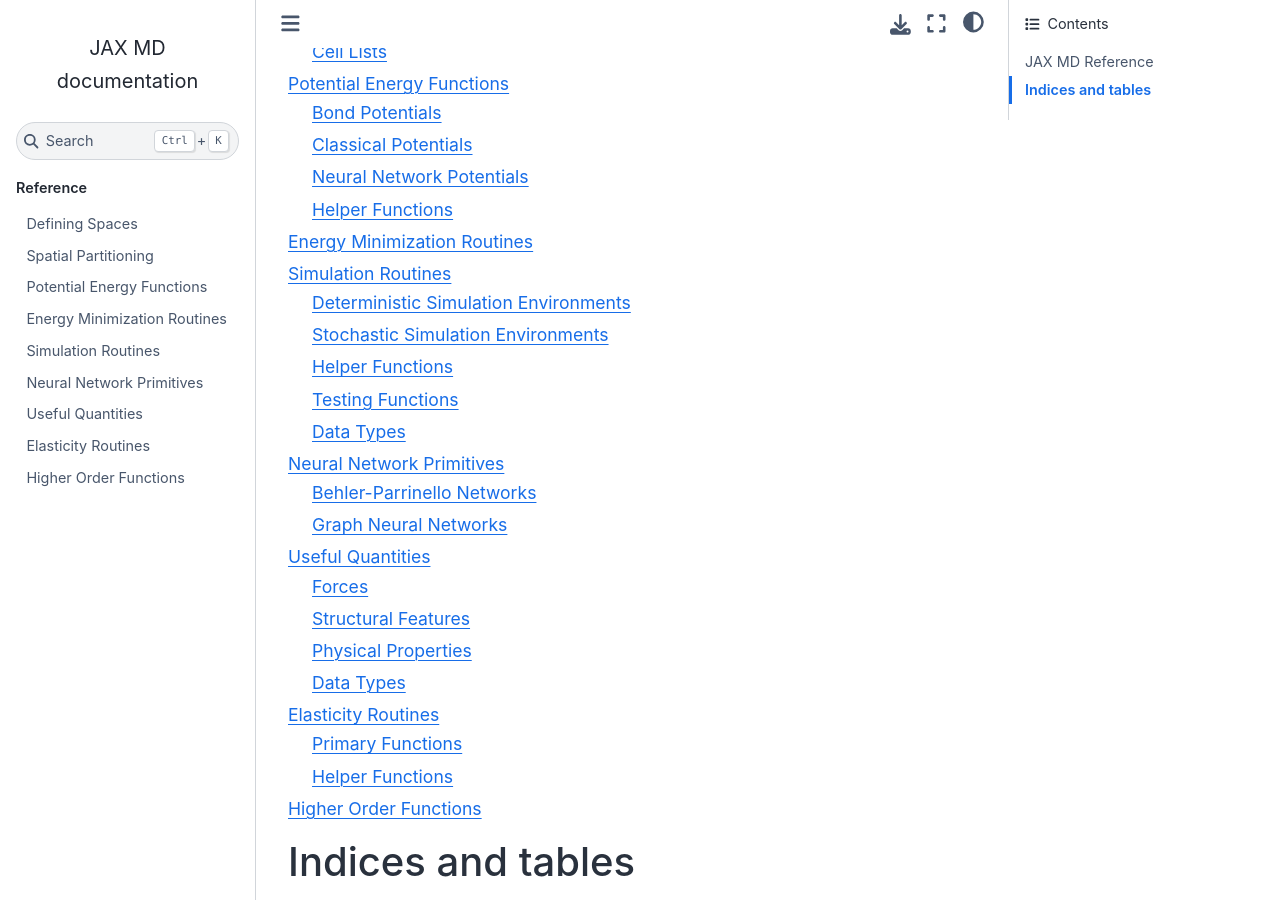
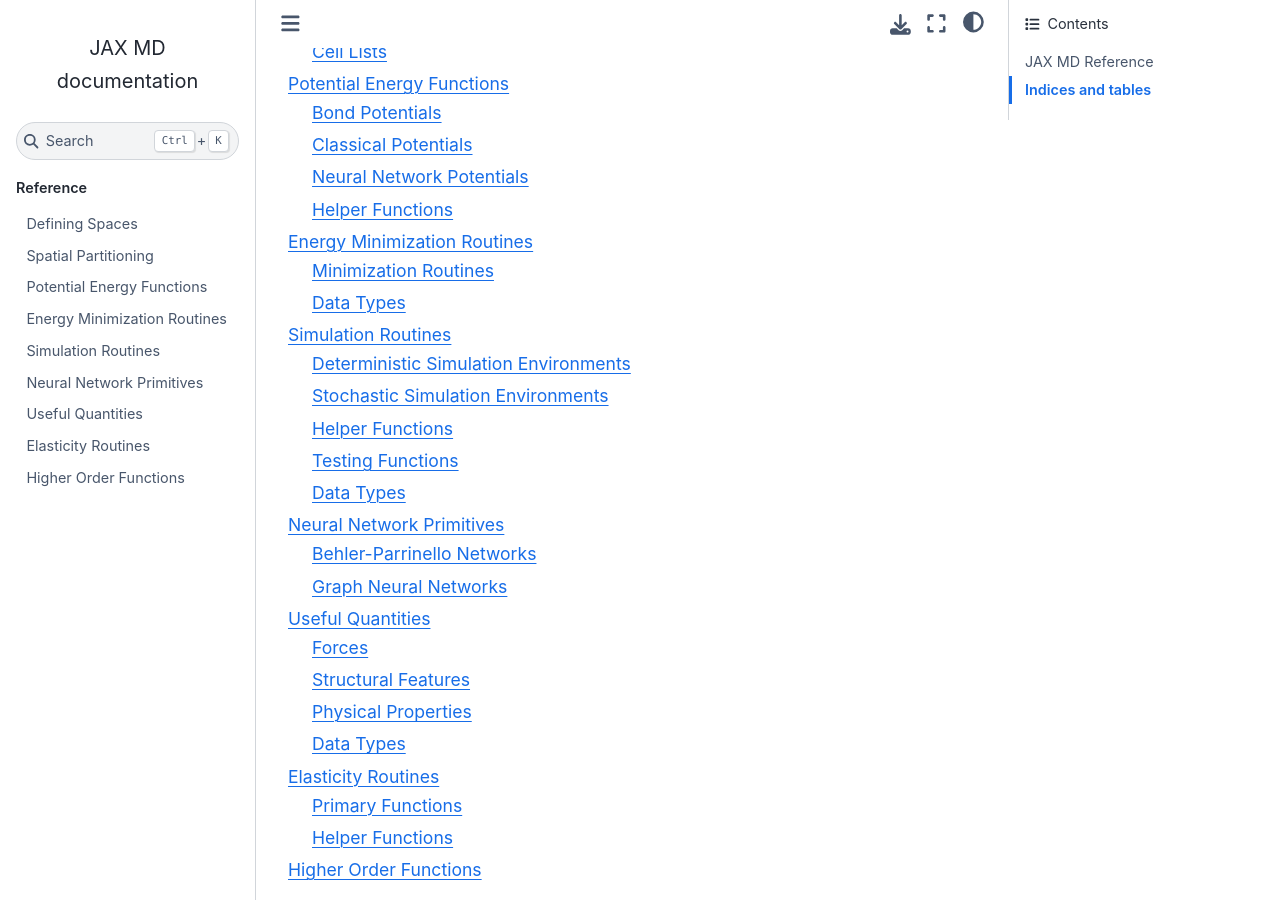
Before and after one commit to jax-md/jax-md, a Sphinx documentation site: the page built from docs/index.rst, in a window 1280 px wide and 900 px high, scrolled down 422 px. Built offline with Sphinx 7.4.7 and the Sphinx Book theme 1.1.4, drawn with Linux system fonts in a browser that asks for light colours.

Commit message:
Update jax_md.minimize.rst

```diff
--- a/docs/jax_md.minimize.rst
+++ b/docs/jax_md.minimize.rst
@@ -3,4 +3,14 @@
 
 .. default-role:: code
 .. automodule:: jax_md.minimize
-  :members:
+
+Minimization Routines
+----------------------
+
+.. autofunction:: gradient_descent
+.. autofunction:: fire_descent
+
+Data Types
+-----------
+
+.. autoclass:: FireDescentState
```
